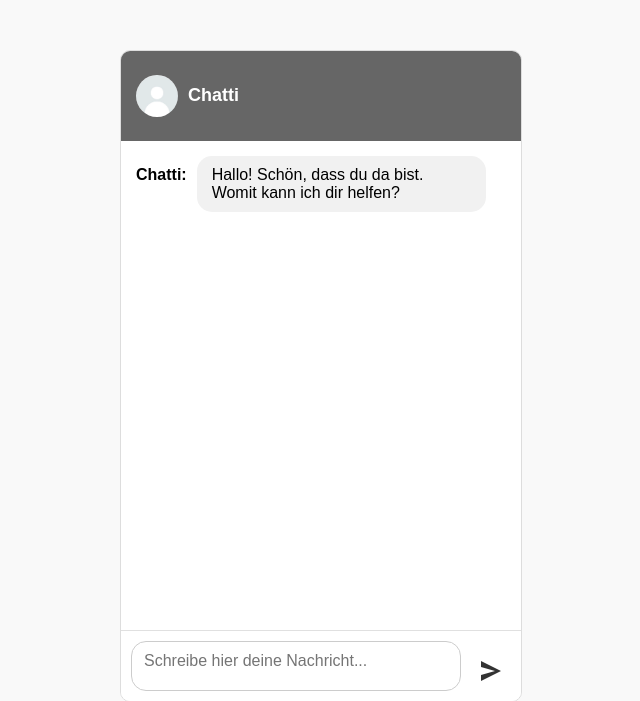
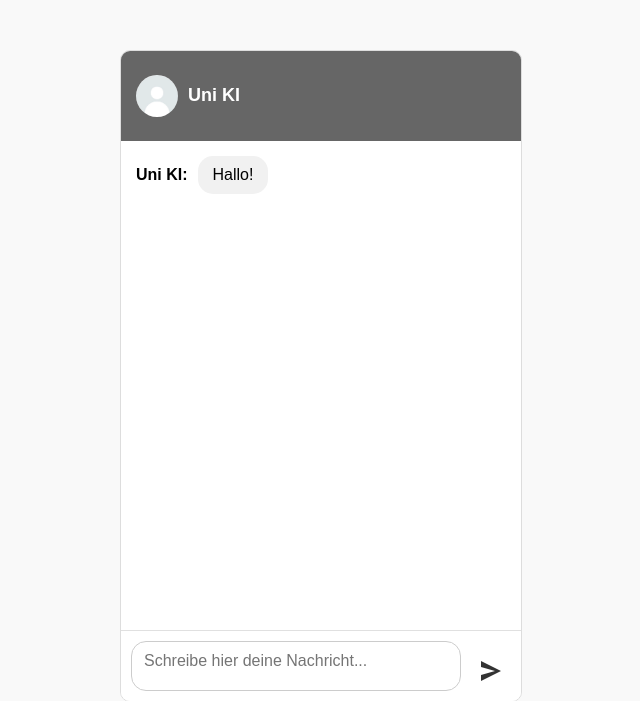
Before and after one commit to pkrenzer/Bedingung_ohneEmoji_Customer, a Flask app: page / in a window 1280 px wide. Shown: the top 701 px of the page, without its empty margins (319-959 px from the left). Run offline with Flask 3, Linux system fonts and the light colour scheme.

Commit message:
Update index1.html

```diff
--- a/templates/index1.html
+++ b/templates/index1.html
@@ -3,7 +3,7 @@
 <head>
   <meta charset="UTF-8">
   <meta name="viewport" content="width=device-width, initial-scale=1.0">
-  <title>Chatti</title>
+  <title>Uni KI</title>
 
   <style>
     body {
@@ -208,7 +208,7 @@
         el.classList.add("bot-message-container");
 
         el.innerHTML = `
-          <div class="bot-name">Chatti:</div>
+          <div class="bot-name">Uni KI:</div>
           <div class="bot-message">${escapeHtml(text)}</div>
         `;
 
@@ -223,7 +223,7 @@
         typingIndicator.classList.add("bot-message-container");
 
         typingIndicator.innerHTML = `
-          <div class="bot-name">Chatti:</div>
+          <div class="bot-name">Uni KI:</div>
           <div class="bot-message typing-message">schreibt ...</div>
         `;
 
@@ -241,7 +241,7 @@
       async function loadChat() {
         messagesContainer.innerHTML = "";
         chatHistory = [];
-        addBotMessage("Hallo! Schön, dass du da bist. Womit kann ich dir helfen?");
+        addBotMessage("Hallo!");
       }
 
       async function sendMessage() {
@@ -316,10 +316,10 @@
 <body>
   <div class="chat-container">
     <div class="chat-header">
-      <img src="/static/chattiHFI.png" alt="Chatti">
+      <img src="/static/chattiHFI.png" alt="Uni KI">
 
       <div class="header-text">
-        <div class="header-title">Chatti</div>
+        <div class="header-title">Uni KI</div>
       </div>
     </div>
 
```
